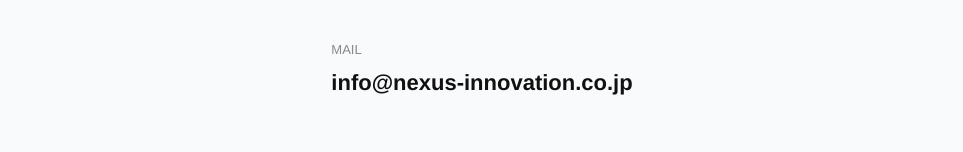
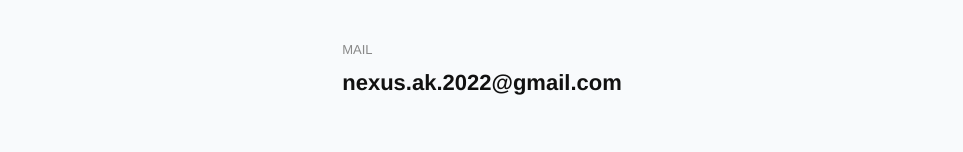
Before and after one commit to nao-nexus/nexus-hp, a plain HTML site: page index.html in a window 1280 px wide. Shown: the part 3984-4136 px from the top of the page, without its empty margins (158-1121 px from the left). Drawn offline with nearby package versions, Linux system fonts and the light colour scheme.

Commit message:
Add files via upload

```diff
--- a/index.html
+++ b/index.html
@@ -493,8 +493,8 @@
     </div>
     <div>
       <div class="contact-label">MAIL</div>
-      <a href="mailto:info@nexus-innovation.co.jp" class="contact-value">
-        info@nexus-innovation.co.jp
+      <a href="nexus.ak.2022@gmail.com" class="contact-value">
+        nexus.ak.2022@gmail.com
       </a>
     </div>
   </div>
```
